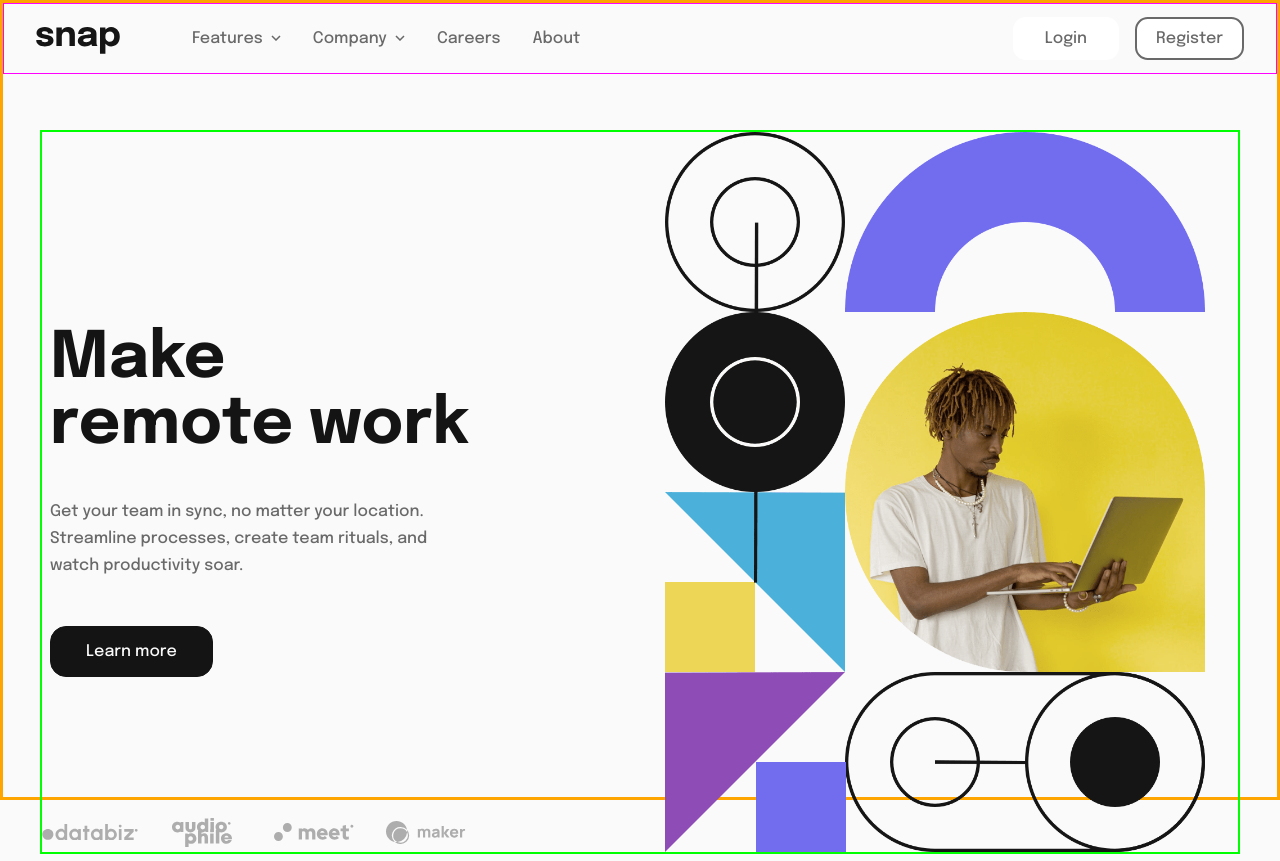
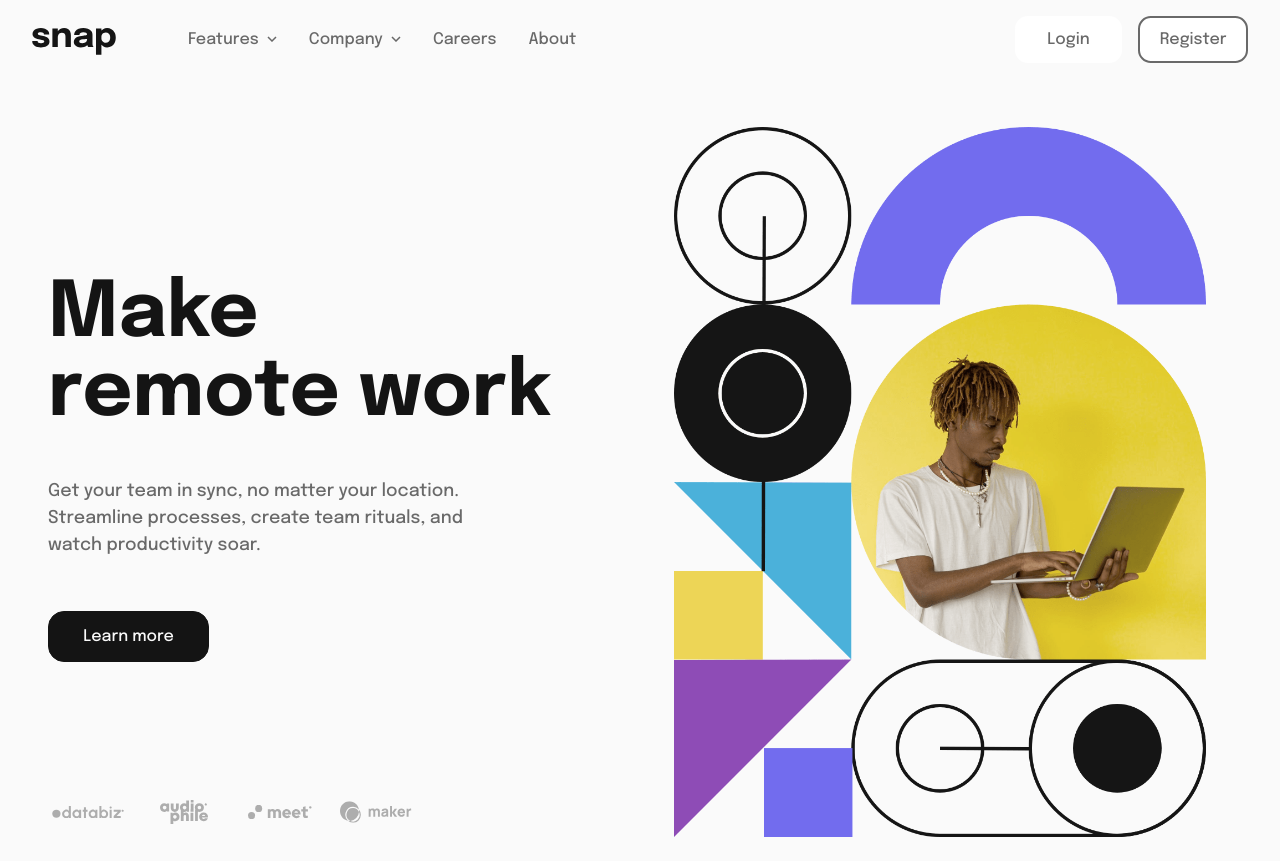
Before and after one commit to jamesbatayola/frontend-mentor-web-intro-section, a plain HTML site: page index.html in a window 1280 px wide. Drawn offline with Linux system fonts and the light colour scheme.

Commit message:
modified css

```diff
--- a/style.css
+++ b/style.css
@@ -74,8 +74,6 @@ p {
 
 .container {
 	padding-bottom: 1.5rem;
-	border: 3px solid orange;
-	height: 100svh;
 }
 
 nav {
@@ -222,7 +220,7 @@ form {
 
 button {
 	color: var(--Medium-Gray);
-	padding: 0.7rem;
+	padding: 0.8rem;
 	background-color: white;
 	border-radius: 0.8rem;
 	cursor: pointer;
@@ -247,9 +245,7 @@ button:nth-of-type(2):hover {
 
 @media (min-width: 824px) {
 	nav {
-		padding: 0.8rem 2rem;
-		padding-block: 0.8rem;
-		border: 1px solid magenta;
+		padding: 1rem 2rem;
 		gap: 4.5rem;
 	}
 	.logo {
@@ -258,12 +254,11 @@ button:nth-of-type(2):hover {
 	}
 	main {
 		padding-inline: 0.5rem;
-		border: 2px solid lime;
 		display: grid;
-		margin-top: 3.5rem;
+		margin-top: 3rem;
 		max-width: 1200px;
 		margin-inline: auto;
-		gap: 0;
+		gap: 1rem;
 		grid-template-columns: repeat(2, 1fr);
 		grid-template-areas: "description illustration";
 	}
@@ -271,12 +266,12 @@ button:nth-of-type(2):hover {
 		text-align: start;
 		align-content: end;
 		place-items: start;
-		gap: 2.5rem;
+		gap: 2.8rem;
 		width: 92%;
 	}
 
 	section h1 {
-		font-size: clamp(3rem, 5vw, 5rem);
+		font-size: clamp(3.5rem, 6vw, 5rem);
 		widows: 1;
 	}
 
@@ -286,16 +281,17 @@ button:nth-of-type(2):hover {
 
 	section p {
 		width: 79%;
+		font-size: 1.1rem;
 	}
 
 	section a {
-		margin-bottom: 6rem;
+		margin-bottom: 5rem;
 		margin-right: auto;
 		width: 30%;
 	}
 
 	.illu {
-		max-height: 720px;
+		max-height: 710px;
 		grid-area: illustration;
 	}
 
@@ -374,27 +370,27 @@ button:nth-of-type(2):hover {
 	}
 
 	footer {
-		flex-wrap: nowrap;
-		gap: 2rem;
+		gap: 1rem;
 	}
 
 	footer img {
-		transform: scale(1);
+		height: 50px;
+		object-fit: contain;
 	}
 
-	footer img:nth-child(1) {
+	/* footer img:nth-child(1) {
+		transform: scale(1.3);
+	}
+
+	footer img:nth-child(2) {
+		transform: scale(0.85);
+	}
+
+	footer img:nth-child(3) {
 		transform: scale(1.2);
 	}
 
-	footer img:nth-child(2) {
-		transform: scale(0.75);
-	}
-
-	footer img:nth-child(3) {
-		transform: scale(1);
-	}
-
 	footer img:nth-child(4) {
-		transform: scale(1);
-	}
+		transform: scale(1.2);
+	} */
 }
```
